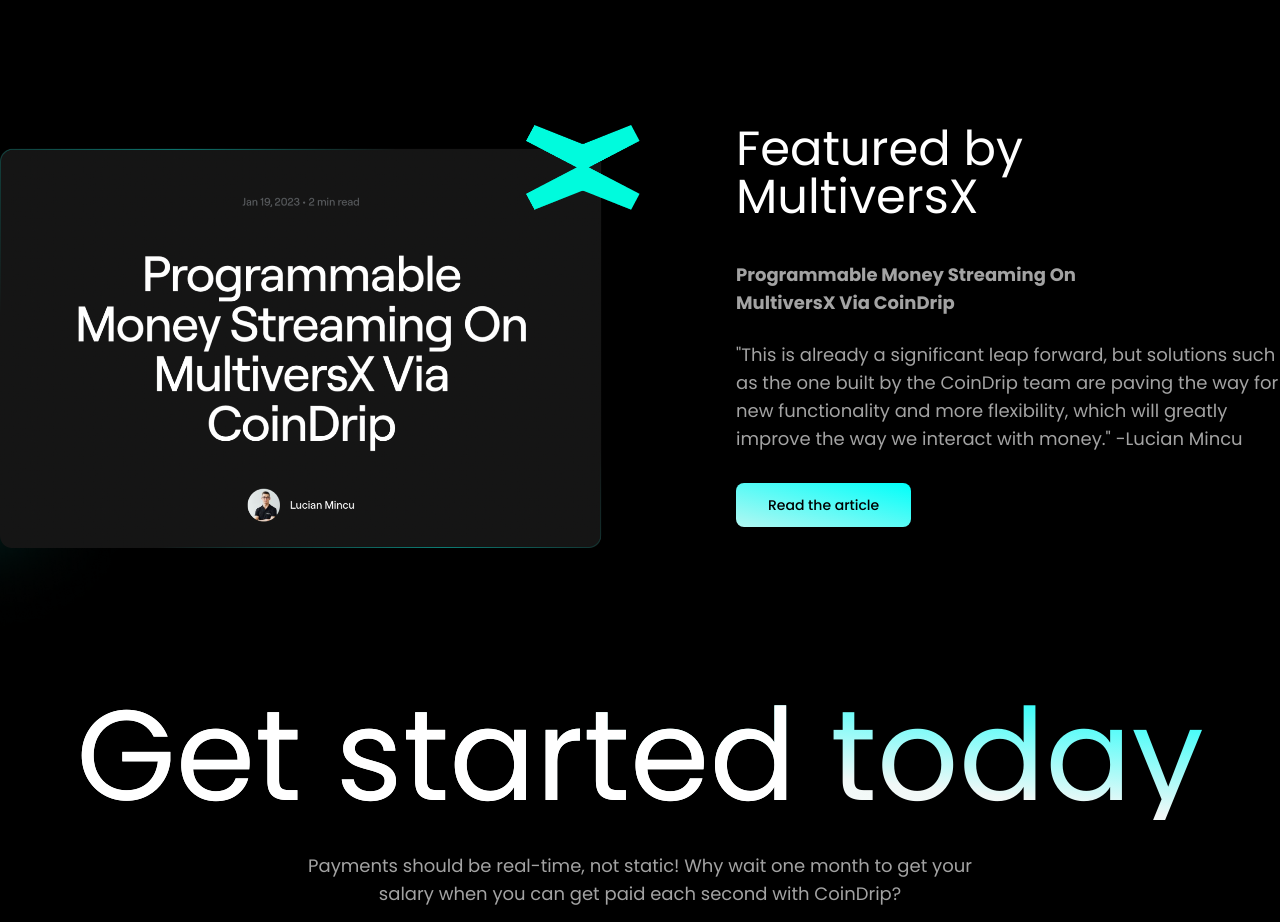
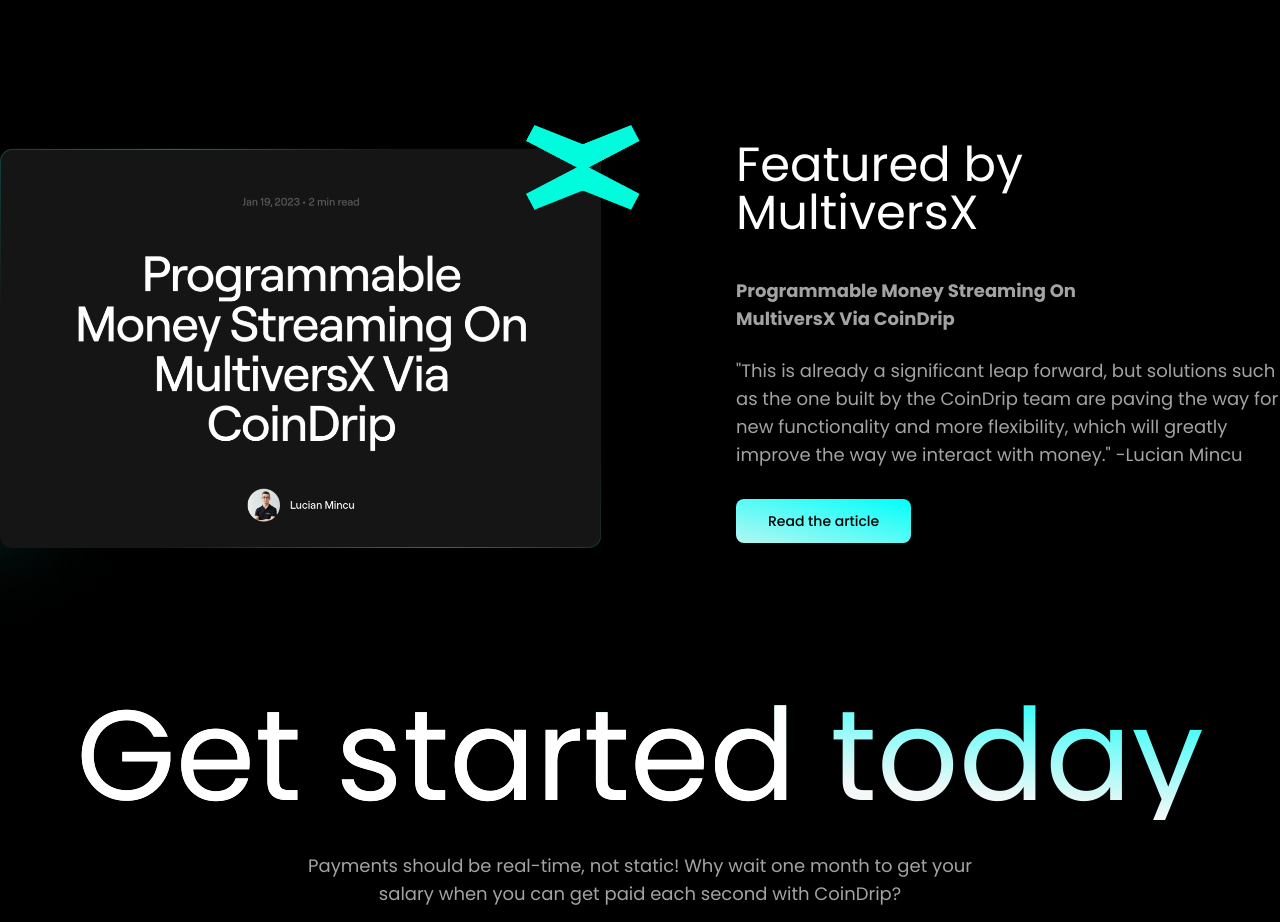
Before and after one commit to CoinDrip-finance/website-v2, a Next.js app: page / in a window 1280 px wide. Shown: the part 2840-3762 px from the top of the page. Built offline with nearby package versions, Linux system fonts and the light colour scheme; no server answers.

Commit message:
update featured section

```diff
--- a/components/FeaturedMvx.tsx
+++ b/components/FeaturedMvx.tsx
@@ -1,7 +1,7 @@
 export default function FeaturedMvx() {
   return (
     <div className="mt-56 relative hidden sm:block">
-      <div className="section flex space-x-24">
+      <div className="section flex space-x-24 sm:items-center">
         <img src="/multiversx/featured_on_mvx.png" alt="Featured by MultiversX" className="w-1/2" />
         <div className="flex-1">
           <div className="text-5xl mb-10">
```
